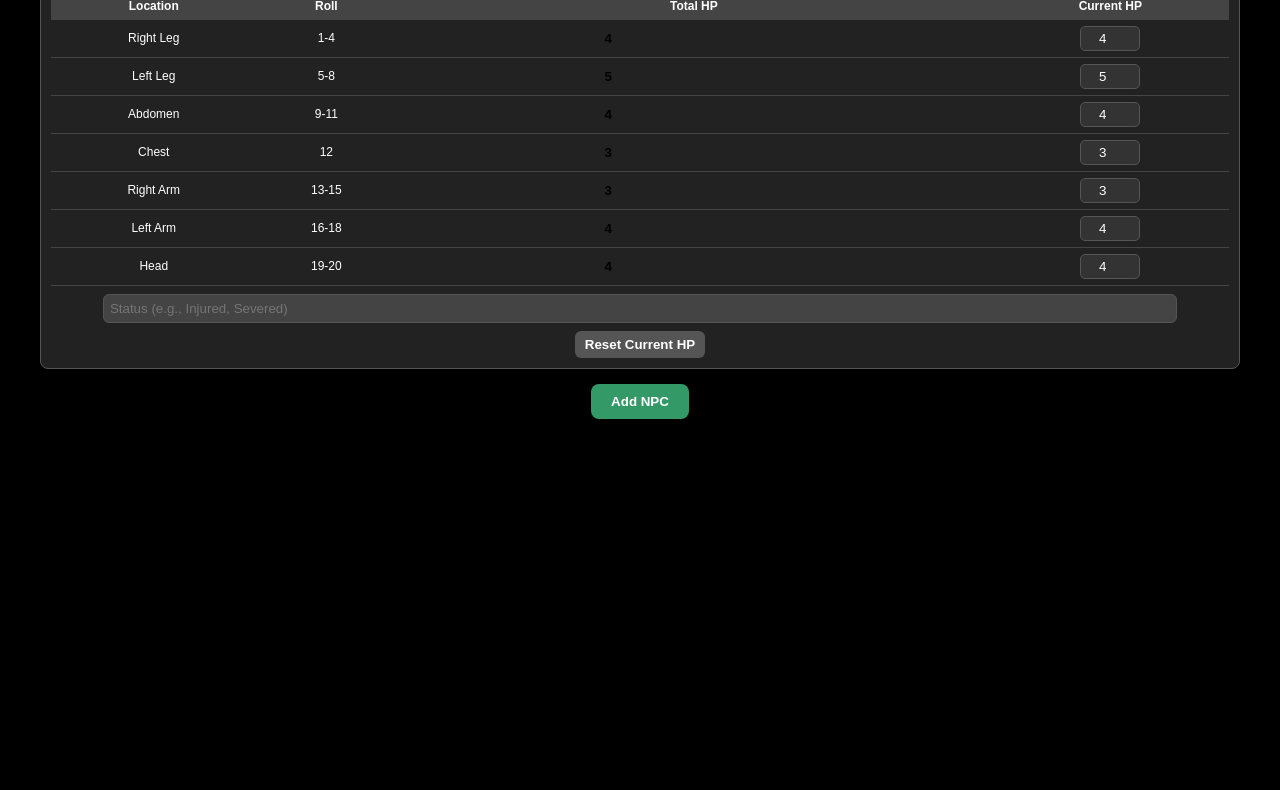
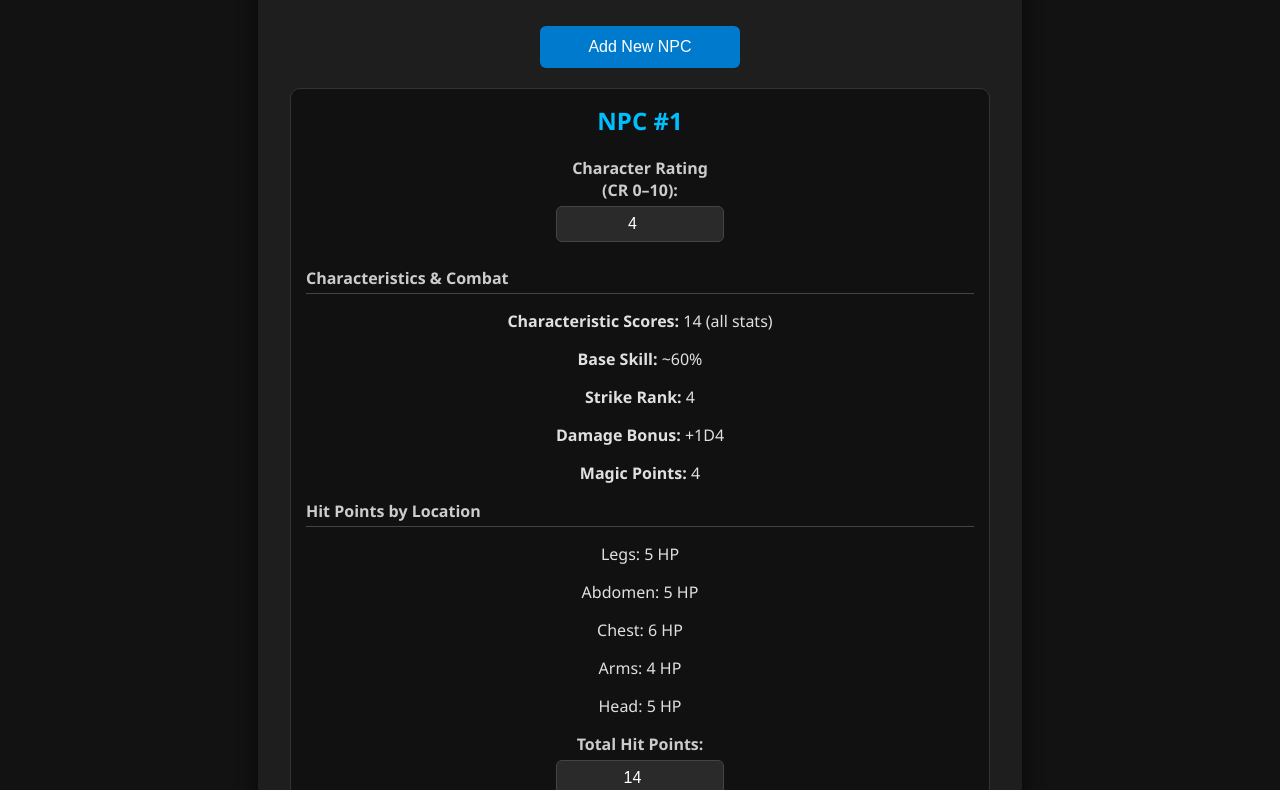
Before and after one commit to DickWhiskey/NPC-Tracker, a plain HTML site: page index.html in a window 1280 px wide. Shown: the part 175-965 px from the top of the page. Before the commit the page ends 800 px from the top, so only its background shows below. Drawn offline with Linux system fonts and the light colour scheme.

Commit message:
Update index.html

```diff
--- a/index.html
+++ b/index.html
@@ -3,319 +3,242 @@
 <head>
   <meta charset="UTF-8" />
   <meta name="viewport" content="width=device-width, initial-scale=1" />
-<title>RuneQuest NPC Combat Tracker</title>
+  <title>RuneQuest NPC Generator & Combat Tracker</title>
   <style>
     body {
-    font-family: Arial, sans-serif;
-    margin: 5px;
-    background-color: black;
-    color: white;
+      margin: 0; padding: 0;
+      background-color: #121212;
+      color: #e0e0e0;
+      font-family: 'Segoe UI', sans-serif;
+      display: flex;
+      justify-content: center;
+      padding: 20px;
+      min-height: 100vh;
+    }
+    .container {
+      background-color: #1e1e1e;
+      padding: 2em;
+      border-radius: 12px;
+      box-shadow: 0 0 20px rgba(0,0,0,0.6);
+      max-width: 700px;
+      width: 100%;
       text-align: center;
     }
-  h2 {
-    margin-bottom: 15px;
+    h1 {
+      margin-bottom: 1em;
+      color: #00bfff;
     }
-  #trackerContainer {
-    display: grid;
-    grid-template-columns: repeat(auto-fit, minmax(280px, 1fr));
-    gap: 15px;
-    justify-content: center;
-    max-width: 1200px;
-    margin: 0 auto 15px auto;
+    button {
+      margin: 10px 0 20px;
+      padding: 0.75em;
+      font-size: 1em;
+      background-color: #007acc;
+      color: white;
+      border: none;
+      border-radius: 6px;
+      cursor: pointer;
+      transition: background-color 0.2s ease;
+      width: 100%;
+      max-width: 200px;
     }
-  .tracker {
-    background-color: #222;
-    border-radius: 8px;
-    padding: 10px;
-    border: 1px solid #555;
+    button:hover {
+      background-color: #005fa3;
+    }
+    input[type=number], input[type=text] {
+      background-color: #2a2a2a;
+      color: #fff;
+      border: 1px solid #444;
+      border-radius: 6px;
+      padding: 0.5em;
+      font-size: 1em;
       text-align: center;
-    position: relative;
+      margin-bottom: 10px;
+      width: 100%;
+      max-width: 150px;
     }
-  .npc-name {
-    width: 80%;
-    padding: 5px;
-    margin-bottom: 8px;
-    border-radius: 6px;
-    background-color: #333;
-    border: 1px solid #555;
-    color: white;
-    font-weight: bold;
-  }
-  label {
-    display: block;
-    margin-bottom: 6px;
-    font-weight: bold;
-  }
-  input[type="number"] {
-    width: 50px;
-    padding: 4px;
-    background-color: #333;
-    border: 1px solid #555;
-    border-radius: 5px;
-    color: white;
+    .npc-block {
+      background-color: #111;
+      border: 1px solid #333;
+      border-radius: 10px;
+      padding: 15px;
+      margin-bottom: 25px;
       text-align: center;
     }
-  input[readonly] {
-    background-color: #222;
-    border: none;
-    font-weight: bold;
+    .npc-block h2 {
+      margin-top: 0;
+      color: #00bfff;
     }
     table {
       width: 100%;
       border-collapse: collapse;
-    font-size: 12px;
       margin-top: 10px;
     }
-  th,
-  td {
-    padding: 6px 8px;
-    border-bottom: 1px solid #444;
-    text-align: center;
+    th, td {
+      padding: 6px;
+      border: 1px solid #333;
+      font-size: 13px;
     }
     th {
-    background-color: #444;
+      background-color: #222;
     }
-  .status {
-    width: 90%;
-    padding: 6px;
-    margin-top: 8px;
-    border-radius: 6px;
-    background-color: #444;
-    border: 1px solid #555;
-    color: white;
+    td input[type=number], td input[type=text] {
+      width: 60px;
+      margin: 0 auto;
+      display: block;
     }
-  button.reset-hp, button.remove-npc {
-    margin-top: 8px;
-    padding: 6px 10px;
-    background-color: #555;
-    border: none;
-    border-radius: 6px;
-    color: white;
-    cursor: pointer;
+    .section-title {
+      margin-top: 15px;
       font-weight: bold;
+      color: #cccccc;
+      border-bottom: 1px solid #444;
+      padding-bottom: 0.25em;
+      margin-bottom: 10px;
+      text-align: left;
     }
-  button.reset-hp:hover, button.remove-npc:hover {
-    background-color: #777;
-  }
-  button.remove-npc {
-    position: absolute;
-    top: 8px;
-    right: 8px;
-    background-color: #a33;
-  }
-  button.remove-npc:hover {
-    background-color: #d44;
-  }
-  #addNpcBtn {
-    padding: 10px 20px;
-    background-color: #339966;
-    border: none;
-    border-radius: 8px;
-    color: white;
+    label.cr-label {
       font-weight: bold;
-    cursor: pointer;
-  }
-  #addNpcBtn:hover {
-    background-color: #44bb77;
+      color: #ccc;
+      display: block;
+      margin-bottom: 5px;
+      max-width: 150px;
+      margin-left: auto;
+      margin-right: auto;
     }
   </style>
 </head>
 <body>
-  <h2>RuneQuest NPC Combat Tracker</h2>
-  <div id="trackerContainer"></div>
-  <button id="addNpcBtn">Add NPC</button>
+  <div class="container">
+    <h1>RuneQuest NPC Generator & Combat Tracker</h1>
+    <button onclick="addNPC()">Add New NPC</button>
+    <div id="npcContainer"></div>
+  </div>
 
   <script>
-  const trackerContainer = document.getElementById("trackerContainer");
-  const addNpcBtn = document.getElementById("addNpcBtn");
     let npcCount = 0;
 
-  function lookupHP(value) {
-    if (value >= 1 && value <= 6) return [2, 3, 2, 1, 1, 2, 2];
-    else if (value >= 7 && value <= 9) return [3, 4, 3, 2, 2, 3, 3];
-    else if (value >= 10 && value <= 12) return [4, 5, 4, 3, 3, 4, 4];
-    else if (value >= 13 && value <= 15) return [5, 6, 5, 4, 4, 5, 5];
-    else if (value >= 16 && value <= 18) return [6, 7, 6, 5, 5, 6, 6];
-    else if (value >= 19 && value <= 21) return [7, 8, 7, 6, 6, 7, 7];
-    else return [7, 8, 7, 6, 6, 7, 7];
+    function addNPC() {
+      npcCount++;
+      const id = npcCount;
+      const container = document.getElementById('npcContainer');
+
+      const npcHTML = `
+        <div class="npc-block" id="npc${id}">
+          <h2>NPC #${id}</h2>
+          <label class="cr-label" for="cr${id}">Character Rating (CR 0–10):</label>
+          <input type="number" id="cr${id}" min="0" max="10" value="4" onchange="generateNPCStats(${id})" />
+
+          <div id="npcStats${id}"></div>
+
+          <label for="totalHP${id}" class="cr-label">Total Hit Points:</label>
+          <input type="number" id="totalHP${id}" min="1" value="12" onchange="updateHitLocations(${id})" />
+
+          <table>
+            <thead>
+              <tr><th>Location</th><th>Roll</th><th>Total HP</th><th>Current HP</th></tr>
+            </thead>
+            <tbody>
+              ${createLocationRow(id, 'Right Leg', '1-4')}
+              ${createLocationRow(id, 'Left Leg', '5-8')}
+              ${createLocationRow(id, 'Abdomen', '9-11')}
+              ${createLocationRow(id, 'Chest', '12')}
+              ${createLocationRow(id, 'Right Arm', '13-15')}
+              ${createLocationRow(id, 'Left Arm', '16-18')}
+              ${createLocationRow(id, 'Head', '19-20')}
+            </tbody>
+          </table>
+          <input type="text" class="status" placeholder="Status (e.g., Injured, Bleeding)" id="status${id}" style="margin-top:12px; width: 100%; max-width: 300px;" />
+        </div>
+      `;
+
+      container.insertAdjacentHTML('beforeend', npcHTML);
+
+      generateNPCStats(id);
     }
 
-  function createTracker(id) {
-    npcCount++;
-    const div = document.createElement("div");
-    div.className = "tracker";
-    div.id = `tracker${id}`;
-
-    // Remove NPC button
-    const removeBtn = document.createElement("button");
-    removeBtn.className = "remove-npc";
-    removeBtn.textContent = "✖";
-    removeBtn.title = "Remove this NPC";
-    removeBtn.onclick = () => {
-      trackerContainer.removeChild(div);
-    };
-    div.appendChild(removeBtn);
-
-    // NPC Name
-    const nameInput = document.createElement("input");
-    nameInput.type = "text";
-    nameInput.className = "npc-name";
-    nameInput.placeholder = "NPC Name";
-    div.appendChild(nameInput);
-
-    // Total HP
-    const totalHpLabel = document.createElement("label");
-    totalHpLabel.htmlFor = `totalHP${id}`;
-    totalHpLabel.textContent = "Total HP:";
-    div.appendChild(totalHpLabel);
-
-    const totalHpInput = document.createElement("input");
-    totalHpInput.type = "number";
-    totalHpInput.id = `totalHP${id}`;
-    totalHpInput.value = 10;
-    totalHpInput.min = 1;
-    div.appendChild(totalHpInput);
-
-    // Table of hit locations
-    const table = document.createElement("table");
-    table.innerHTML = `
-      <thead>
+    function createLocationRow(id, label, roll) {
+      const part = label.replace(/\s+/g, '');
+      return `
         <tr>
-          <th>Location</th>
-          <th>Roll</th>
-          <th>Total HP</th>
-          <th>Current HP</th>
+          <td>${label}</td>
+          <td>${roll}</td>
+          <td><input type="text" id="${part}Total${id}" readonly></td>
+          <td><input type="number" id="${part}Current${id}" step="1" min="0"></td>
         </tr>
-      </thead>
-      <tbody>
-        <tr><td>Right Leg</td><td>1-4</td><td><input type="text" id="rightLegTotal${id}" readonly></td><td><input type="number" id="rightLegCurrent${id}" min="0"></td></tr>
-        <tr><td>Left Leg</td><td>5-8</td><td><input type="text" id="leftLegTotal${id}" readonly></td><td><input type="number" id="leftLegCurrent${id}" min="0"></td></tr>
-        <tr><td>Abdomen</td><td>9-11</td><td><input type="text" id="abdomenTotal${id}" readonly></td><td><input type="number" id="abdomenCurrent${id}" min="0"></td></tr>
-        <tr><td>Chest</td><td>12</td><td><input type="text" id="chestTotal${id}" readonly></td><td><input type="number" id="chestCurrent${id}" min="0"></td></tr>
-        <tr><td>Right Arm</td><td>13-15</td><td><input type="text" id="rightArmTotal${id}" readonly></td><td><input type="number" id="rightArmCurrent${id}" min="0"></td></tr>
-        <tr><td>Left Arm</td><td>16-18</td><td><input type="text" id="leftArmTotal${id}" readonly></td><td><input type="number" id="leftArmCurrent${id}" min="0"></td></tr>
-        <tr><td>Head</td><td>19-20</td><td><input type="text" id="headTotal${id}" readonly></td><td><input type="number" id="headCurrent${id}" min="0"></td></tr>
-      </tbody>
       `;
-    div.appendChild(table);
-
-    // Status input
-    const statusInput = document.createElement("input");
-    statusInput.type = "text";
-    statusInput.className = "status";
-    statusInput.placeholder = "Status (e.g., Injured, Severed)";
-    div.appendChild(statusInput);
-
-    // Reset HP button
-    const resetButton = document.createElement("button");
-    resetButton.className = "reset-hp";
-    resetButton.textContent = "Reset Current HP";
-    resetButton.onclick = () => resetHP(id);
-    div.appendChild(resetButton);
-
-    trackerContainer.appendChild(div);
-
-    // Event listeners
-    totalHpInput.addEventListener("input", () => {
-      calculateHitLocations(id);
-    });
-
-    const currentIds = [
-      `rightLegCurrent${id}`, `leftLegCurrent${id}`, `abdomenCurrent${id}`,
-      `chestCurrent${id}`, `rightArmCurrent${id}`, `leftArmCurrent${id}`, `headCurrent${id}`
-    ];
-    currentIds.forEach((cid) => {
-      const input = document.getElementById(cid);
-      input.addEventListener("input", () => clampCurrentHP(id));
-    });
-
-    calculateHitLocations(id);
     }
 
-  function calculateHitLocations(id) {
-    const totalHPInput = document.getElementById(`totalHP${id}`);
-    let totalHP = parseInt(totalHPInput.value);
-    if (isNaN(totalHP) || totalHP < 1) {
-      totalHP = 10;
-      totalHPInput.value = totalHP;
+    function generateNPCStats(id) {
+      const crInput = document.getElementById(`cr${id}`);
+      let cr = parseInt(crInput.value);
+      if (isNaN(cr) || cr < 0) cr = 0;
+      if (cr > 10) cr = 10;
+      crInput.value = cr;
+
+      const characteristic = 10 + cr;
+      const totalHP = characteristic;
+      const baseSkill = 20 + (cr * 10);
+      const perLocHP = Math.ceil(totalHP / 3);
+      const hpChest = perLocHP + 1;
+      const hpArms = perLocHP - 1;
+      const hpOther = perLocHP;
+      const strikeRank = 5 - Math.floor((cr - 1) / 2);
+      const damageBonus = cr <= 5 ? "1D4" : "1D6";
+      const magicPoints = cr;
+
+      const statsDiv = document.getElementById(`npcStats${id}`);
+      statsDiv.innerHTML = `
+        <div class="section-title">Characteristics & Combat</div>
+        <p><strong>Characteristic Scores:</strong> ${characteristic} (all stats)</p>
+        <p><strong>Base Skill:</strong> ~${baseSkill}%</p>
+        <p><strong>Strike Rank:</strong> ${strikeRank}</p>
+        <p><strong>Damage Bonus:</strong> +${damageBonus}</p>
+        <p><strong>Magic Points:</strong> ${magicPoints}</p>
+        <div class="section-title">Hit Points by Location</div>
+        <p>Legs: ${hpOther} HP</p>
+        <p>Abdomen: ${hpOther} HP</p>
+        <p>Chest: ${hpChest} HP</p>
+        <p>Arms: ${hpArms} HP</p>
+        <p>Head: ${hpOther} HP</p>
+      `;
+
+      // Update total HP input and hit locations
+      document.getElementById(`totalHP${id}`).value = totalHP;
+      updateHitLocations(id, hpChest, hpArms, hpOther);
     }
-    const [rightLeg, leftLeg, abdomen, chest, rightArm, leftArm, head] = lookupHP(totalHP);
 
-    const parts = [
-      ["rightLegTotal", rightLeg],
-      ["leftLegTotal", leftLeg],
-      ["abdomenTotal", abdomen],
-      ["chestTotal", chest],
-      ["rightArmTotal", rightArm],
-      ["leftArmTotal", leftArm],
-      ["headTotal", head],
-    ];
+    function updateHitLocations(id, hpChest=null, hpArms=null, hpOther=null) {
+      // If hp values not passed, calculate from totalHP
+      if (hpChest === null || hpArms === null || hpOther === null) {
+        const totalHP = parseInt(document.getElementById(`totalHP${id}`).value);
+        const perLocHP = Math.ceil(totalHP / 3);
+        hpChest = perLocHP + 1;
+        hpArms = perLocHP - 1;
+        hpOther = perLocHP;
+      }
 
-    parts.forEach(([idPrefix, hp]) => {
-      const totalInput = document.getElementById(idPrefix + id);
-      const currentInput = document.getElementById(idPrefix.replace("Total", "Current") + id);
+      // Set totals for each location
+      document.getElementById(`RightLegTotal${id}`).value = hpOther;
+      document.getElementById(`LeftLegTotal${id}`).value = hpOther;
+      document.getElementById(`AbdomenTotal${id}`).value = hpOther;
+      document.getElementById(`ChestTotal${id}`).value = hpChest;
+      document.getElementById(`RightArmTotal${id}`).value = hpArms;
+      document.getElementById(`LeftArmTotal${id}`).value = hpArms;
+      document.getElementById(`HeadTotal${id}`).value = hpOther;
 
-      if (totalInput && currentInput) {
-        totalInput.value = hp;
-        if (!currentInput.value || currentInput.value > hp) currentInput.value = hp;
-        currentInput.max = hp;
+      // Initialize current HP if empty or greater than total
+      ['RightLeg', 'LeftLeg', 'Abdomen', 'Chest', 'RightArm', 'LeftArm', 'Head'].forEach(loc => {
+        const currentInput = document.getElementById(`${loc}Current${id}`);
+        const totalInput = document.getElementById(`${loc}Total${id}`);
+        if (!currentInput.value || parseInt(currentInput.value) > parseInt(totalInput.value)) {
+          currentInput.value = totalInput.value;
         }
+        // Make sure current HP can't be set above total
+        currentInput.max = totalInput.value;
       });
     }
 
-  function clampCurrentHP(id) {
-    const parts = [
-      "rightLegCurrent",
-      "leftLegCurrent",
-      "abdomenCurrent",
-      "chestCurrent",
-      "rightArmCurrent",
-      "leftArmCurrent",
-      "headCurrent",
-    ];
-
-    parts.forEach((cid) => {
-      const input = document.getElementById(cid + id);
-      const totalId = cid.replace("Current", "Total");
-      const totalInput = document.getElementById(totalId + id);
-
-      if (input && totalInput) {
-        let val = parseInt(input.value);
-        let maxVal = parseInt(totalInput.value);
-        if (isNaN(val) || val < 0) val = 0;
-        if (val > maxVal) val = maxVal;
-        input.value = val;
-      }
-    });
-  }
-
-  function resetHP(id) {
-    const parts = [
-      "rightLegCurrent",
-      "leftLegCurrent",
-      "abdomenCurrent",
-      "chestCurrent",
-      "rightArmCurrent",
-      "leftArmCurrent",
-      "headCurrent",
-    ];
-    parts.forEach((cid) => {
-      const currentInput = document.getElementById(cid + id);
-      const totalInput = document.getElementById(cid.replace("Current", "Total") + id);
-      if (currentInput && totalInput) {
-        currentInput.value = totalInput.value;
-      }
-    });
-  }
-
-  // Start with one NPC tracker
-  createTracker(1);
-
-  // Add NPC button click handler
-  addNpcBtn.addEventListener("click", () => {
-    npcCount++;
-    createTracker(npcCount);
-  });
+    // Add initial NPC on load
+    addNPC();
   </script>
 </body>
 </html>
```
Lines whose indentation alone changed are shown as unchanged.
